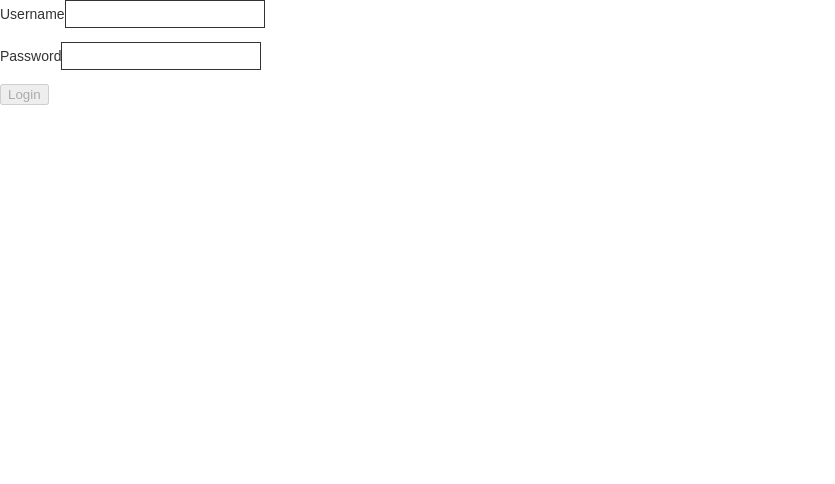
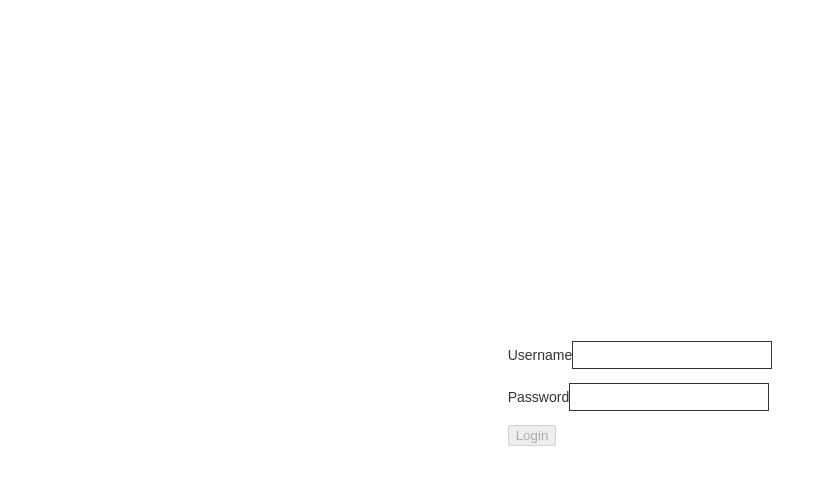
Before and after one commit to cap3fme/react-tutorial, a React app: page / in a window 1280 px wide. Shown: the top 484 px of the page, without its empty margins (0-835 px from the left). Built offline with nearby package versions, Linux system fonts and the light colour scheme.

Commit message:
Validierung

```diff
--- a/src/components/app/app.tsx
+++ b/src/components/app/app.tsx
@@ -37,8 +37,22 @@ export class AppComponent extends React.Component<Props, State> {
                 });
             } else {
                 console.log('password NOT correct');
+                let type: MessageType = MessageType.Error;
+
+                // Test für Validierung, kann später raus ->>
+                if (user.password == 'info') {
+                    type = MessageType.Info;
+                }
+                else if (user.password == 'warn') {
+                    type = MessageType.Warning;
+                }
+                if (user.password == 'fatal') {
+                    type = MessageType.Fatal;
+                }
+                // <<-
+
                 this.setState({
-                    message: {text: 'Das Passwort ist nicht korrekt!', type: MessageType.Error}
+                    message: {text: 'Das Passwort ist nicht korrekt!', type: type}
                 });
             }
         };
--- a/src/components/login/login.less
+++ b/src/components/login/login.less
@@ -1,3 +1,6 @@
 .login-component {
-
+  height: 100%;
+  display: flex;
+  align-items: center;
+  justify-content: center;
 }
--- a/src/components/message/message.less
+++ b/src/components/message/message.less
@@ -1,3 +1,14 @@
 .message-component {
-
+  &.info {
+    background-color: greenyellow;
+  }
+  &.warning {
+    background-color: yellow;
+  }
+  &.error {
+    background-color: red;
+  }
+  &.fatal {
+    background-color: darkred;
+  }
 }
--- a/src/components/message/message.tsx
+++ b/src/components/message/message.tsx
@@ -14,7 +14,7 @@ export class MessageComponent extends React.Component<Props> {
         const {message} = this.props;
         return (
             message !== null
-                ? <span>{message.type}: {message.text}</span>
+                ? <span className={"message-component " + message.type}>{message.type}: {message.text}</span>
                 : null
         );
     }
--- a/src/models/message.ts
+++ b/src/models/message.ts
@@ -1,8 +1,8 @@
 export enum MessageType {
-    Info,
-    Warning,
-    Error,
-    Fatal,
+    Info = "info",
+    Warning = "warning",
+    Error = "error",
+    Fatal = "fatal",
 }
 
 export interface Message {
```
